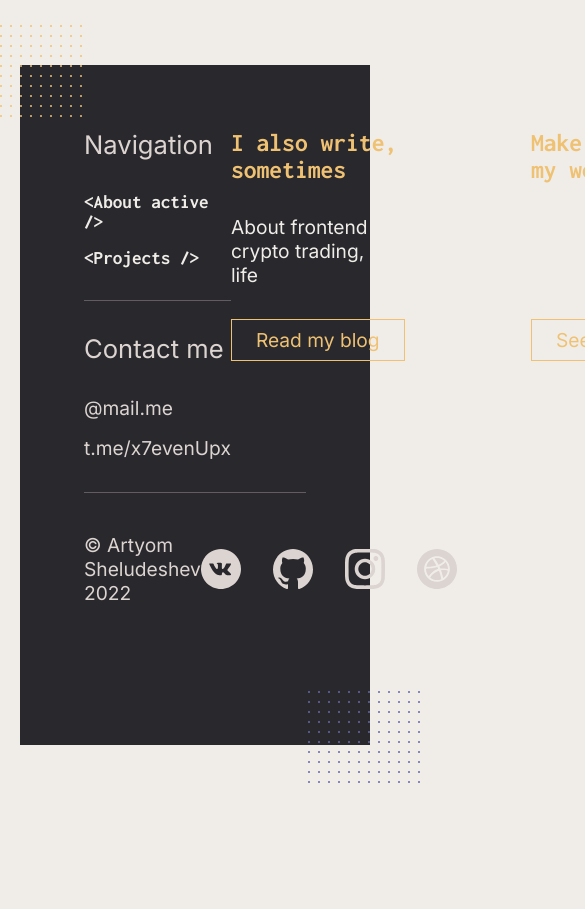
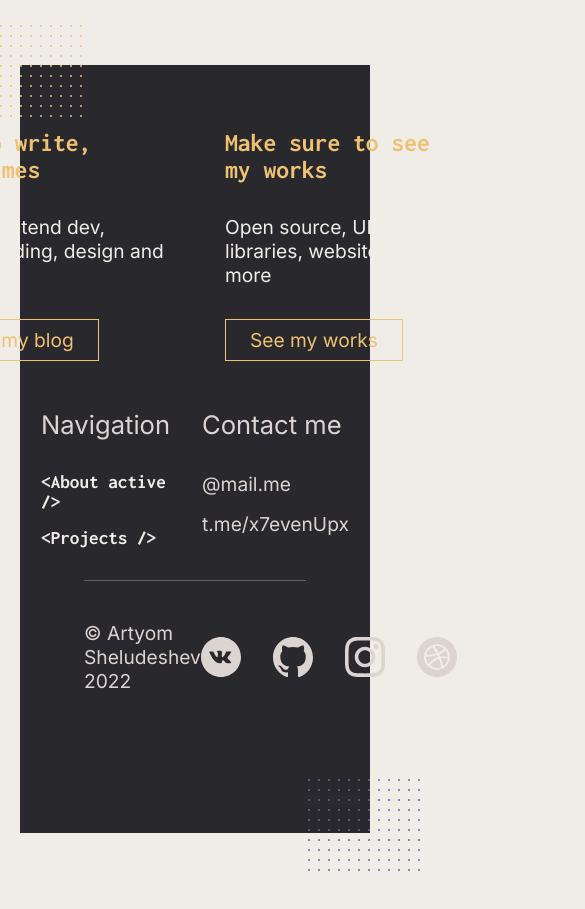
Before and after one commit to 7evenUp/ashel-portfolio, a React (Create React App) app: page / in a window 390 px wide. Shown: the part 3000-3909 px from the top of the page, 585 px wide, since content can reach past the window. Before the commit the page ends 3845 px from the top, so only its background shows below. Built offline with nearby package versions, Linux system fonts and the light colour scheme.

Commit message:
Styling responsive footer section

```diff
--- a/src/components/Footer/Footer.module.scss
+++ b/src/components/Footer/Footer.module.scss
@@ -35,15 +35,34 @@
     align-items: flex-start;
     margin-bottom: 32px;
 
+    @include mixins.small-laptop {
+      flex-direction: column;
+      align-items: center;
+      gap: 48px;
+    }
+
     &_left {
       display: flex;
       flex-direction: column;
       gap: 32px;
+
+      @include mixins.small-laptop {
+        flex-direction: row;
+
+        .separator {
+          display: none;
+        }
+      }
     }
 
     &_right {
       display: flex;
       gap: 60px;
+
+      @include mixins.small-laptop {
+        order: -1;
+      }
+
       div {
         display: flex;
         flex-direction: column;
```
